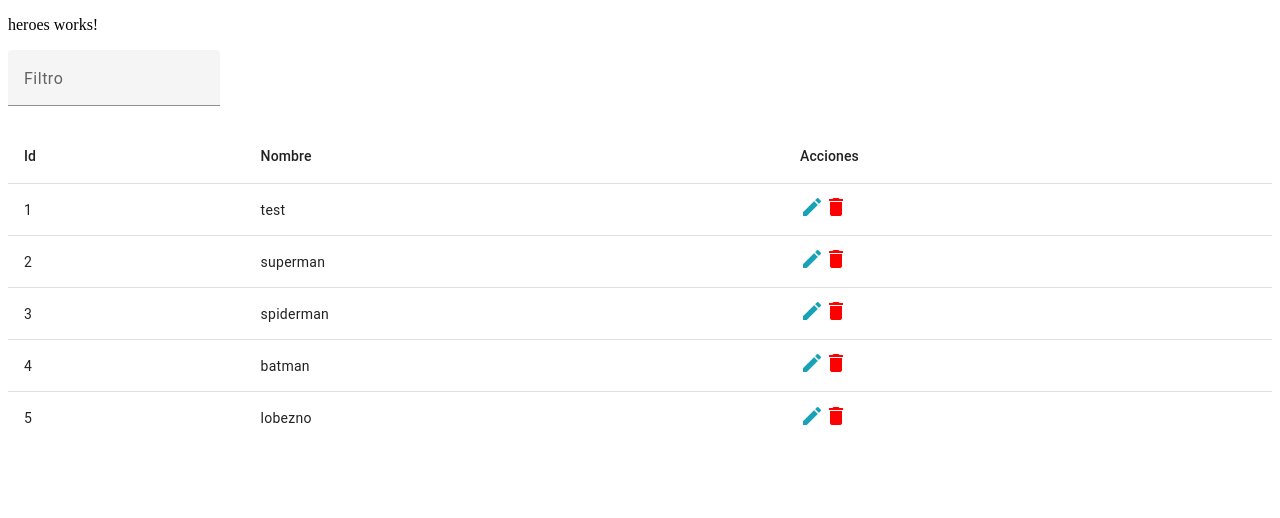
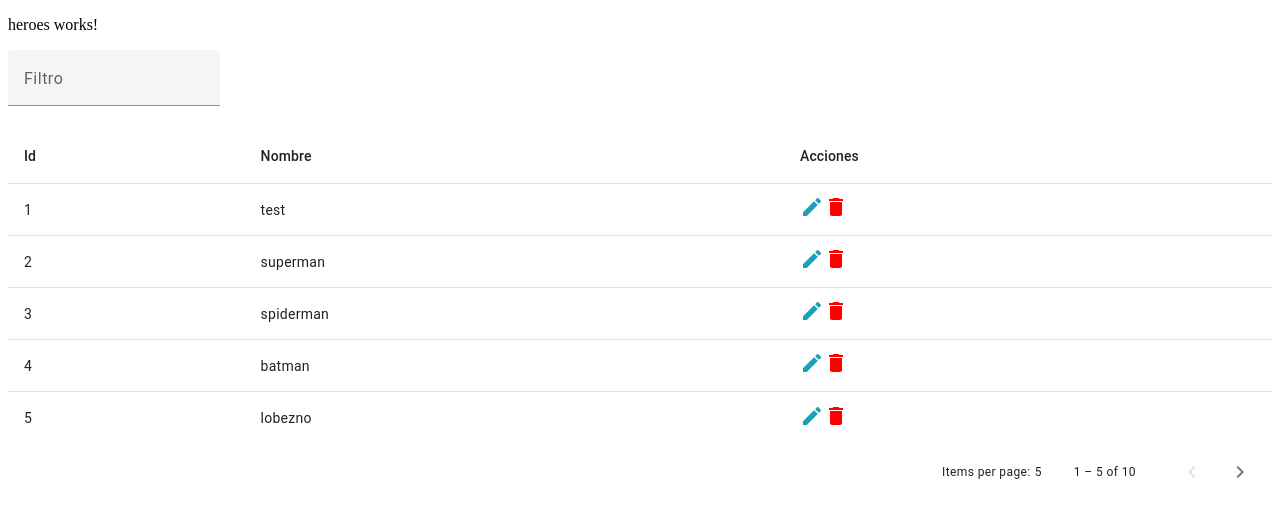
Before and after one commit to mpalliser/heroes-crud, an Angular app: page /heroes in a window 1280 px wide. Shown: the top 518 px of the page. Built offline with nearby package versions, Linux system fonts and the light colour scheme.

Commit message:
implement table paginator

```diff
--- a/src/app/components/list/list.component.html
+++ b/src/app/components/list/list.component.html
@@ -1,4 +1,4 @@
-<table mat-table [dataSource]="data">
+<table mat-table [dataSource]="dataSource">
 
   <!-- Title Column -->
   <ng-container matColumnDef="id">
@@ -26,3 +26,5 @@
   <tr mat-header-row *matHeaderRowDef="displayedColumns"></tr>
   <tr mat-row *matRowDef="let row; columns: displayedColumns;"></tr>
 </table>
+
+<mat-paginator [length]="dataSource.data.length" [pageSize]="5" aria-label="Select page of results"></mat-paginator>
--- a/src/app/components/list/list.component.ts
+++ b/src/app/components/list/list.component.ts
@@ -1,22 +1,34 @@
-import { Component } from '@angular/core'
+import { AfterViewInit, Component, ViewChild } from '@angular/core'
 import { MatIconModule } from '@angular/material/icon'
-import { MatTableModule } from '@angular/material/table'
+import { MatPaginator, MatPaginatorModule } from '@angular/material/paginator'
+import { MatTableDataSource, MatTableModule } from '@angular/material/table'
 
 @Component({
   selector: 'app-list',
   standalone: true,
-  imports: [MatTableModule, MatIconModule],
+  imports: [MatTableModule, MatIconModule, MatPaginatorModule],
   templateUrl: './list.component.html',
   styleUrl: './list.component.sass',
 })
-export class ListComponent {
+export class ListComponent implements AfterViewInit {
   public displayedColumns: string[] = ['id', 'name', 'actions']
 
-  public data: unknown[] = [
+  public dataSource = new MatTableDataSource([
     { id: 1, name: 'test' },
     { id: 2, name: 'superman' },
     { id: 3, name: 'spiderman' },
     { id: 4, name: 'batman' },
     { id: 5, name: 'lobezno' },
-  ]
+    { id: 6, name: 'test2' },
+    { id: 7, name: 'test3' },
+    { id: 8, name: 'test4' },
+    { id: 9, name: 'test5' },
+    { id: 10, name: 'test6' },
+  ])
+
+  @ViewChild(MatPaginator) paginator!: MatPaginator
+
+  ngAfterViewInit(): void {
+    this.dataSource.paginator = this.paginator
+  }
 }
```
